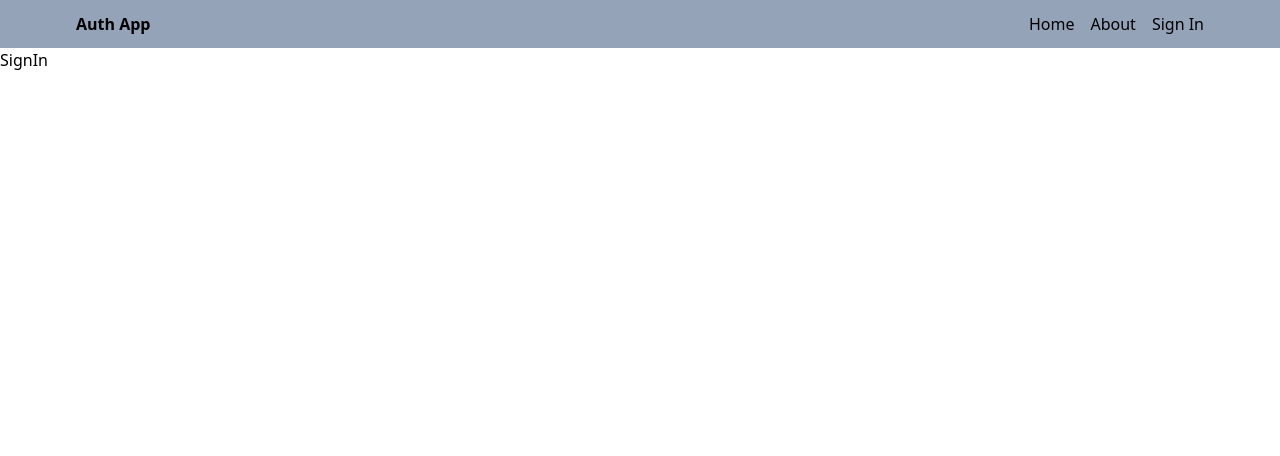
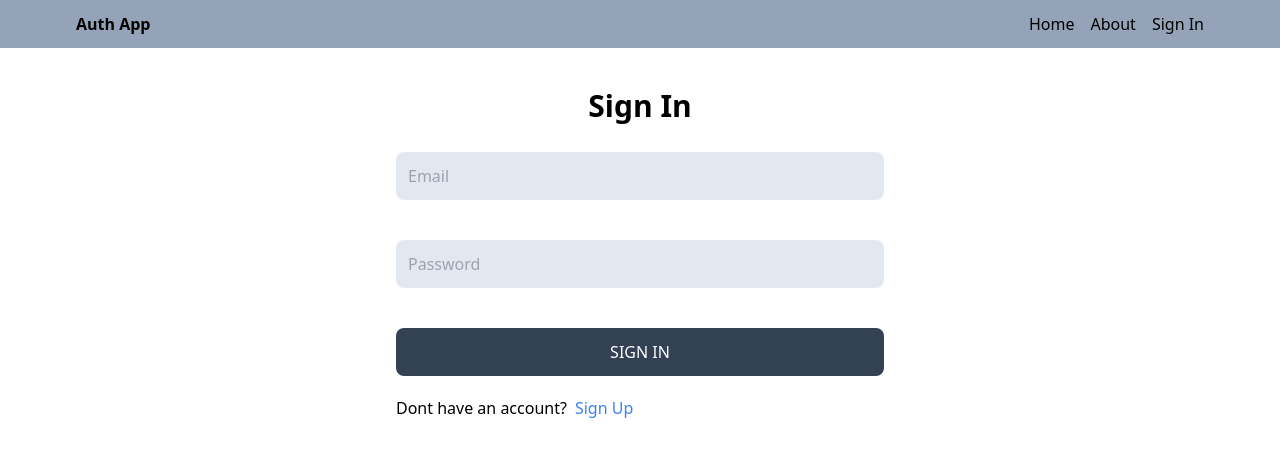
Before and after one commit to mishrasatyam28/MERN-Auth-App, a React (Vite) app in the folder client/: page /sign-in in a window 1280 px wide. Shown: the top 456 px of the page. Built offline with nearby package versions, Linux system fonts and the light colour scheme.

Commit message:
complete the sign in page functionality

```diff
--- a/client/src/pages/SignIn.jsx
+++ b/client/src/pages/SignIn.jsx
@@ -1,7 +1,78 @@
-import React from "react";
+import React, { useState } from "react";
+import { Link, useNavigate } from "react-router-dom";
 
 function SignIn() {
-  return <div>SignIn</div>;
+  const [formData, setFormData] = useState({});
+  const [loading, setLoading] = useState(false);
+  const [error, setError] = useState(false);
+  const navigate = useNavigate();
+
+  const handleChange = (e) => {
+    setFormData({ ...formData, [e.target.id]: e.target.value });
+  };
+
+  const handleSubmit = async (e) => {
+    e.preventDefault();
+    try {
+      setLoading(true);
+      setError(false);
+      const response = await fetch("/api/auth/signin", {
+        method: "POST",
+        headers: {
+          "Content-Type": "application/json",
+        },
+        body: JSON.stringify(formData),
+      });
+
+      const data = await response.json();
+      setLoading(false);
+      if (data.success === false) {
+        setError(true);
+        return;
+      }
+      navigate("/");
+    } catch (error) {
+      setLoading(false);
+      setError(true);
+    }
+  };
+  return (
+    <div className="p-3 max-w-lg mx-auto">
+      <h1 className="text-3xl text-center font-semibold my-7">Sign In</h1>
+      {/* form */}
+      <form onSubmit={handleSubmit} className="flex flex-col gap-10">
+        <input
+          type="email"
+          placeholder="Email"
+          id="email"
+          className="bg-slate-200 p-3 rounded-lg"
+          onChange={handleChange}
+        />
+
+        <input
+          type="password"
+          id="password"
+          placeholder="Password"
+          className="bg-slate-200 p-3 rounded-lg"
+          onChange={handleChange}
+        />
+        <button
+          disabled={loading}
+          className="bg-slate-700 text-white p-3 rounded-lg uppercase hover:opacity-95 disabled:opacity-85"
+        >
+          {loading ? "Loading" : "Sign In"}
+        </button>
+      </form>
+      {/* Sign up */}
+      <div className="flex gap-2 mt-5">
+        <p>Dont have an account?</p>
+        <Link to="/sign-up">
+          <span className="text-blue-500">Sign Up</span>
+        </Link>
+      </div>
+      <p className="text-red-700 mt-5">{error && "Something went wrong!"}</p>
+    </div>
+  );
 }
 
 export default SignIn;
--- a/client/src/pages/SignUp.jsx
+++ b/client/src/pages/SignUp.jsx
@@ -1,10 +1,11 @@
 import React, { useState } from "react";
-import { Link } from "react-router-dom";
+import { Link, useNavigate } from "react-router-dom";
 
 function SignUp() {
   const [formData, setFormData] = useState({});
   const [loading, setLoading] = useState(false);
   const [error, setError] = useState(false);
+  const navigate = useNavigate();
 
   const handleChange = (e) => {
     setFormData({ ...formData, [e.target.id]: e.target.value });
@@ -30,6 +31,7 @@ function SignUp() {
         setError(true);
         return;
       }
+      navigate("/");
     } catch (error) {
       setLoading(false);
       setError(true);
@@ -69,7 +71,7 @@ function SignUp() {
           {loading ? "Loading..." : "Sign Up"}
         </button>
       </form>
-      {/* Sign Up with Google */}
+      {/* Sign In */}
       <div className="flex gap-2 mt-5">
         <p>Have an account?</p>
         <Link to="/sign-in">
```
